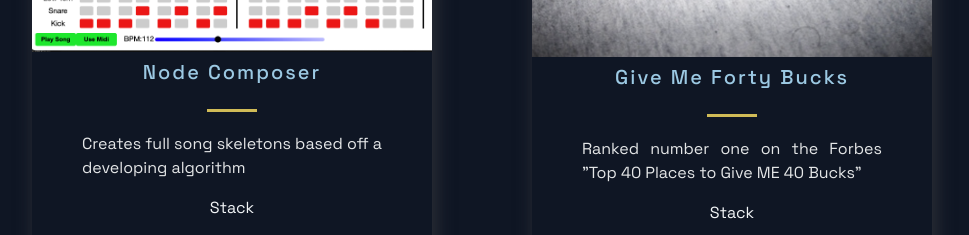
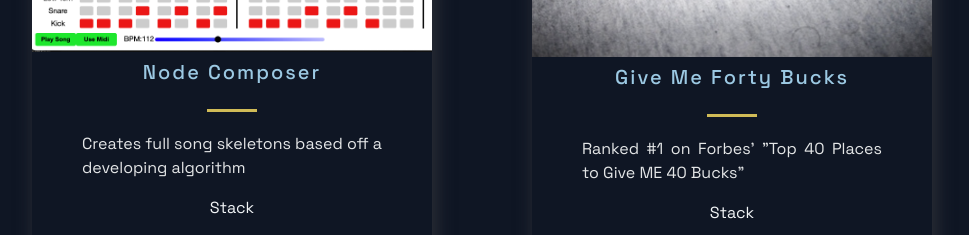
Before and after one commit to chuckhalliday/Personal-Portfolio, a Next.js app: page / in a window 1280 px wide. Shown: the part 1120-1355 px from the top of the page, without its empty margins (158-1127 px from the left). Built offline with nearby package versions, Linux system fonts and the light colour scheme.

Commit message:
Update constants.js

```diff
--- a/src/constants/constants.js
+++ b/src/constants/constants.js
@@ -10,7 +10,7 @@ export const projects = [
   },
   {
     title: 'Give Me Forty Bucks',
-    description: `Ranked number one on the Forbes "Top 40 Places to Give ME 40 Bucks"`,
+    description: `Ranked #1 on Forbes' "Top 40 Places to Give ME 40 Bucks"`,
     image: '/images/40Dollars.png',
     tags: ['Vue', 'Bulma', 'Django', 'Stripe.js'],
     code: 'https://github.com/chuckhalliday/FortyBucks',
```
